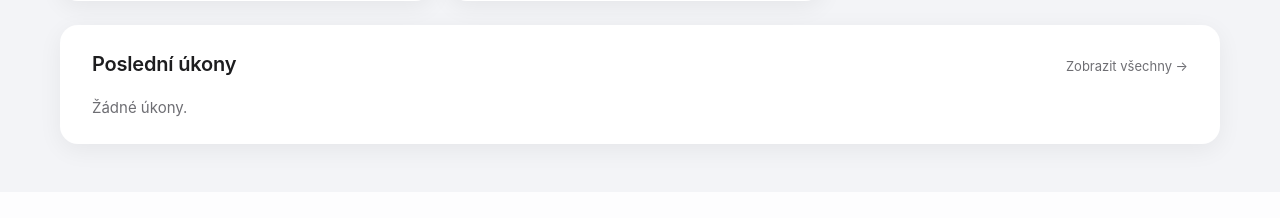
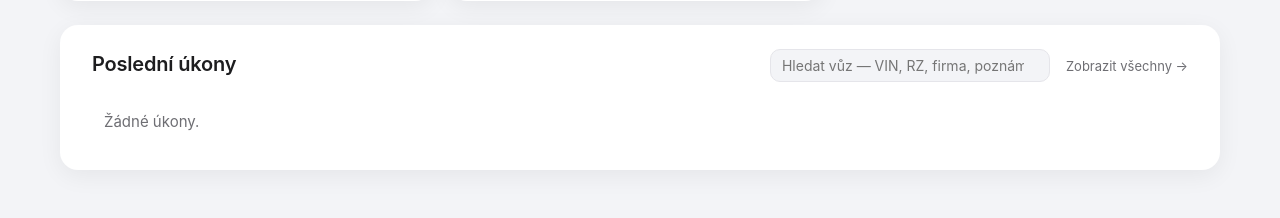
Before and after one commit to Kosacek/prepis-vozidla, a Flask app: template ukony_tracker/templates/dashboard.html in a window 1280 px wide. Shown: the part 1053-1271 px from the top of the page. Before the commit the page ends 1213 px from the top, so only its background shows below. Run offline with Flask 3, Linux system fonts and the light colour scheme; the template is opened without the code that fills it, so the values that code supplies are empty.

Commit message:
feat(dashboard): color-coded firms, aligned rows, quick-find search
Poslední úkony section:
- Per-firm colors shared with the chart via a server-built color map
  (colors_service.firma_color_map), so a firm is the same color everywhere.
- Fixed type + firm grid columns so firm/VIN start at the same x on every row;
  VIN+poznamka takes the slack instead of leaving whitespace on the right.
- Live quick-find search (left of Zobrazit vsechny) backed by GET /ukony/hledat
  over ALL ukony (VIN/RZ/ORV/poznamka/firma); results link straight to the edit
  page, so a freshly registered car can be found by a few VIN digits to fill in
  its new SPZ.
- Center the Upravit ukon card.

Read-only endpoint behind the login gate; parameterized LIKE; back urlencoded.
136 tests.

```diff
--- a/ukony_tracker/routes/dashboard.py
+++ b/ukony_tracker/routes/dashboard.py
@@ -6,6 +6,7 @@ from flask import Blueprint, render_template, request
 import db
 from repositories import ukony_repo
 from services import stats_service as st
+from services import colors_service
 
 bp = Blueprint("dashboard", __name__)
 
@@ -35,9 +36,14 @@ def index():
     denni_firmy = st.denni_trend_podle_firmy(conn, today.year, today.month, today.day)
     per_typ = st.podle_typu(conn, year)
 
+    # One canonical firm -> color map for both the chart and the recent list.
+    firma_colors = colors_service.firma_color_map(conn)
+
     return render_template(
         "dashboard.html",
         year=year,
+        firma_colors=firma_colors,
+        firma_colors_json=json.dumps(firma_colors),
         roky=roky,
         aktualni_rok=today.year,
         mesic_nazev=MESICE[today.month - 1],
--- a/ukony_tracker/static/css/app.css
+++ b/ukony_tracker/static/css/app.css
@@ -1385,13 +1385,32 @@ a.kpi-link:hover {
 
 /* --- Dashboard: Poslední úkony (standalone clickable list) --- */
 .recent-card { margin-top: var(--sp-4); }
+.recent-tools { display: flex; align-items: center; gap: var(--sp-4); }
+.recent-search {
+  width: 280px;
+  max-width: 42vw;
+  padding: 7px 11px;
+  border: 1.5px solid var(--line);
+  border-radius: var(--radius-sm);
+  background: var(--bg);
+  color: var(--ink);
+  font-family: var(--font);
+  font-size: 0.875rem;
+}
+.recent-search:focus {
+  outline: none;
+  border-color: var(--accent);
+  box-shadow: 0 0 0 3px rgba(0, 113, 227, .18);
+}
 .recent-list { display: flex; flex-direction: column; }
+/* Fixed type + firm columns so every row's firm/VIN start at the same x; the
+   VIN+poznámka column (1fr) absorbs the slack instead of leaving it on the right. */
 .recent-row {
   display: grid;
-  grid-template-columns: 46px 96px auto minmax(0, 1fr) auto auto;
+  grid-template-columns: 44px 88px 72px 132px minmax(0, 1fr) auto auto;
   gap: var(--sp-3);
   align-items: center;
-  padding: 10px var(--sp-2);
+  padding: 11px var(--sp-3);
   border-bottom: 1px solid var(--line);
   color: inherit;
   text-decoration: none;
@@ -1401,11 +1420,20 @@ a.kpi-link:hover {
 .recent-row:hover { background: var(--bg); }
 .recent-date { font-size: 0.8125rem; }
 .recent-rz { white-space: nowrap; }
+.recent-row .tag { justify-self: start; }
+.recent-firma {
+  display: flex; align-items: center; gap: 7px;
+  min-width: 0; overflow: hidden; text-overflow: ellipsis; white-space: nowrap;
+  font-weight: 600; font-size: 0.875rem;
+}
+.firma-dot { width: 8px; height: 8px; border-radius: 50%; flex: 0 0 auto; }
 .recent-mid { min-width: 0; overflow: hidden; text-overflow: ellipsis; white-space: nowrap; }
 .recent-pay { white-space: nowrap; text-align: right; }
 .recent-kc { text-align: right; white-space: nowrap; }
 
-@media (max-width: 700px) {
-  .recent-row { grid-template-columns: auto 84px minmax(0, 1fr) auto auto; }
+@media (max-width: 760px) {
+  /* drop the type badge; firm keeps its color dot for at-a-glance ID */
+  .recent-row { grid-template-columns: auto 78px 108px minmax(0, 1fr) auto auto; }
   .recent-row .tag { display: none; }
+  .recent-search { width: 180px; }
 }
--- a/ukony_tracker/static/js/dashboard.js
+++ b/ukony_tracker/static/js/dashboard.js
@@ -5,6 +5,9 @@
   // Apple system colors — vivid but soft, in the iOS/macOS palette.
   var COLORS = ["#0a84ff", "#34c759", "#ff9f0a", "#bf5af2", "#ff375f",
                 "#5ac8fa", "#ffd60a", "#ff6482", "#64d2ff", "#30d158"];
+  // Canonical firm -> color map (server-provided), shared with the recent list
+  // so a firm has the same color in the chart and the table.
+  var FIRMA_COLORS = window.FIRMA_COLORS || {};
 
   // Typy úkonů — revenue share per type (doughnut). Independent of the trend
   // chart, so render it before the trend-chart early-return.
@@ -66,7 +69,7 @@
         data: {
           labels: labels,
           datasets: firmy.map(function (f, i) {
-            var color = COLORS[i % COLORS.length];
+            var color = FIRMA_COLORS[f.zkratka] || COLORS[i % COLORS.length];
             return {
               label: f.zkratka,
               data: cumulative(f.pocty),
@@ -132,4 +135,30 @@
     s.classList.add("on");
     render(s.dataset.mode);
   });
+
+  // ── Recent-list quick search ───────────────────────────────────────────────
+  // Server-backed live find across ALL úkony (not just the recent rows). Lets you
+  // locate a freshly registered car by a few VIN digits and click straight into
+  // its edit page to fill in the new SPZ. Restores the recent list when cleared.
+  var search = document.getElementById("recent-search");
+  var list = document.getElementById("recent-list");
+  if (search && list) {
+    var original = list.innerHTML;
+    var timer = null, ctrl = null, seq = 0;
+    function runSearch() {
+      var q = search.value.trim();
+      if (!q) { if (ctrl) { ctrl.abort(); ctrl = null; } seq++; list.innerHTML = original; return; }
+      if (ctrl) ctrl.abort();
+      ctrl = new AbortController();
+      var id = ++seq;  // ignore a slow response that lands after a newer query
+      fetch("/ukony/hledat?q=" + encodeURIComponent(q), { signal: ctrl.signal })
+        .then(function (r) { return r.text(); })
+        .then(function (html) { if (id === seq) list.innerHTML = html; })
+        .catch(function () { /* aborted or offline — ignore */ });
+    }
+    search.addEventListener("input", function () {
+      clearTimeout(timer);
+      timer = setTimeout(runSearch, 180);
+    });
+  }
 })();
--- /dev/null
+++ b/ukony_tracker/templates/_recent_rows.html
@@ -0,0 +1,24 @@
+{# Recent / search-result rows for the dashboard. Expects:
+   rows         — list of úkon rows (with firma_zkratka)
+   firma_colors — {zkratka: hex} color map
+   back         — where the edit page returns to (default '/')
+   empty_text   — message when rows is empty #}
+{% for u in rows %}
+<a class="recent-row" href="/ukony/{{ u.id }}/upravit?back={{ (back|default('/', true))|urlencode }}">
+  <span class="recent-date muted">{{ u.datum[8:10] }}.{{ u.datum[5:7] }}.</span>
+  <b class="recent-rz">{{ u.rz or '—' }}</b>
+  <span class="tag">{{ u.typ_kod }}</span>
+  <span class="recent-firma" style="color: {{ firma_colors.get(u.firma_zkratka, 'var(--ink)') }};">
+    <span class="firma-dot" style="background: {{ firma_colors.get(u.firma_zkratka, 'var(--muted)') }};"></span>{{ u.firma_zkratka }}
+  </span>
+  <span class="recent-mid muted small">{{ u.vin or '' }}{% if u.vin and u.poznamka %} · {% endif %}{{ u.poznamka or '' }}</span>
+  <span class="recent-pay">
+    {% if u.stav_platby == 'zaplaceno' %}<span class="badge ok">zapl.</span>
+    {% elif u.stav_platby == 'castecne' %}<span class="badge warn">část. {{ u.zaplaceno_kc|int }}</span>
+    {% else %}<span class="muted small">nezapl.</span>{% endif %}
+  </span>
+  <span class="recent-kc"><b>{{ u.celkem|int }} Kč</b></span>
+</a>
+{% else %}
+<p class="muted" style="padding: var(--sp-3);">{{ empty_text|default('Žádné úkony.', true) }}</p>
+{% endfor %}
--- a/ukony_tracker/templates/base.html
+++ b/ukony_tracker/templates/base.html
@@ -4,7 +4,7 @@
   <meta charset="utf-8">
   <meta name="viewport" content="width=device-width, initial-scale=1">
   <title>{% block title %}Úkony Tracker{% endblock %}</title>
-  <link rel="stylesheet" href="{{ url_for('static', filename='css/app.css') }}?v=22">
+  <link rel="stylesheet" href="{{ url_for('static', filename='css/app.css') }}?v=23">
   <script src="https://cdn.jsdelivr.net/npm/chart.js@4"></script>
 </head>
 <body>
--- a/ukony_tracker/templates/dashboard.html
+++ b/ukony_tracker/templates/dashboard.html
@@ -87,23 +87,15 @@
 
 <div class="card recent-card">
   <div class="card-head"><h2>Poslední úkony</h2>
-    <a href="/ukony/vse" class="muted small">Zobrazit všechny →</a>
+    <div class="recent-tools">
+      <input type="search" id="recent-search" class="recent-search" autocomplete="off"
+             placeholder="Hledat vůz — VIN, RZ, firma, poznámka…">
+      <a href="/ukony/vse" class="muted small">Zobrazit všechny →</a>
+    </div>
   </div>
-  <div class="recent-list">
-    {% for u in recent %}
-    <a class="recent-row" href="/ukony/{{ u.id }}/upravit?back=/">
-      <span class="recent-date muted">{{ u.datum[8:10] }}.{{ u.datum[5:7] }}.</span>
-      <b class="recent-rz">{{ u.rz or '—' }}</b>
-      <span class="tag">{{ u.typ_kod }}</span>
-      <span class="recent-mid"><span class="muted">{{ u.firma_zkratka }}</span>{% if u.vin %} <span class="muted small">· {{ u.vin }}</span>{% endif %}{% if u.poznamka %} <span class="muted small">· {{ u.poznamka }}</span>{% endif %}</span>
-      <span class="recent-pay">
-        {% if u.stav_platby == 'zaplaceno' %}<span class="badge ok">zapl.</span>
-        {% elif u.stav_platby == 'castecne' %}<span class="badge warn">část. {{ u.zaplaceno_kc|int }}</span>
-        {% else %}<span class="muted small">nezapl.</span>{% endif %}
-      </span>
-      <span class="recent-kc"><b>{{ u.celkem|int }} Kč</b></span>
-    </a>
-    {% else %}<p class="muted">Žádné úkony.</p>{% endfor %}
+  <div class="recent-list" id="recent-list">
+    {% set rows = recent %}
+    {% include "_recent_rows.html" %}
   </div>
 </div>
 
@@ -111,6 +103,7 @@
   window.DAILY = {{ denni_json|safe }};
   window.DAILY_FIRMY = {{ denni_firmy_json|safe }};
   window.PER_TYP = {{ per_typ_json|safe }};
+  window.FIRMA_COLORS = {{ firma_colors_json|safe }};
 </script>
-<script src="{{ url_for('static', filename='js/dashboard.js') }}?v=8"></script>
+<script src="{{ url_for('static', filename='js/dashboard.js') }}?v=9"></script>
 {% endblock %}
--- a/ukony_tracker/templates/ukony_edit.html
+++ b/ukony_tracker/templates/ukony_edit.html
@@ -6,7 +6,7 @@
   <h1>Upravit úkon</h1>
 </div>
 
-<div class="card" style="max-width: 600px;">
+<div class="card" style="max-width: 600px; margin: 0 auto;">
   <div class="card-title">Úkon #{{ u.id }}</div>
   <form method="post" action="/ukony/{{ u.id }}/upravit">
     <input type="hidden" name="back" value="{{ request.args.get('back', '') }}">
```
Also changed, not shown: ukony_tracker/repositories/ukony_repo.py (+21 -0 lines), ukony_tracker/routes/ukony.py (+18 -0 lines), ukony_tracker/services/colors_service.py (added, +22 -0 lines), ukony_tracker/tests/test_dashboard_search.py (added, +99 -0 lines), 1 other file.
